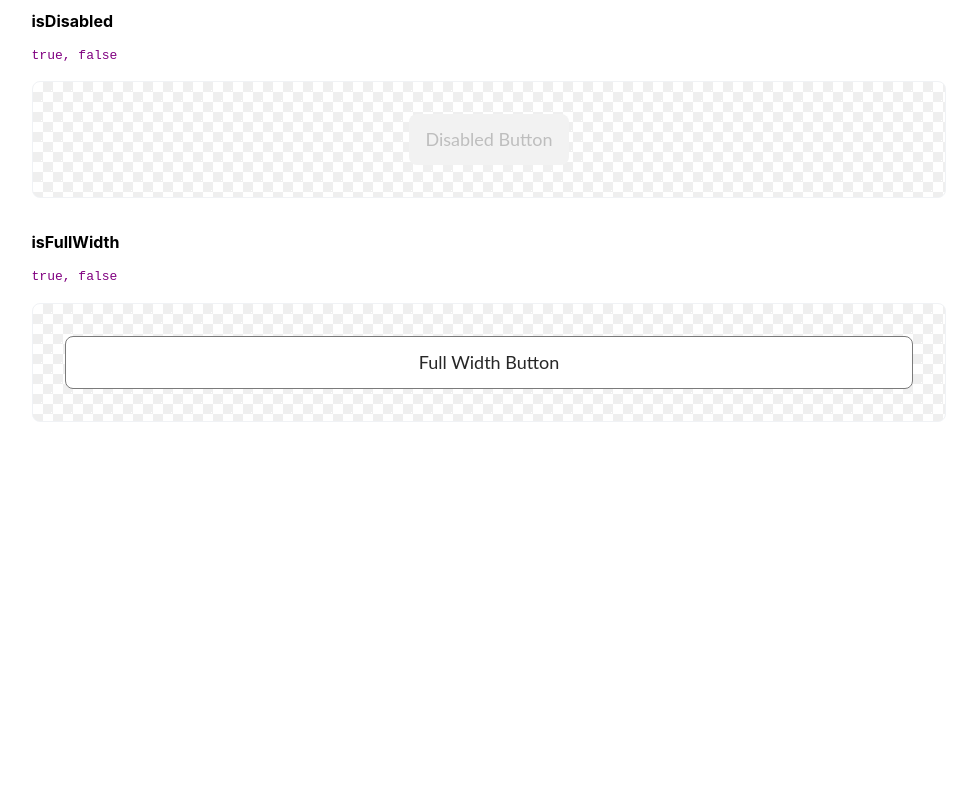
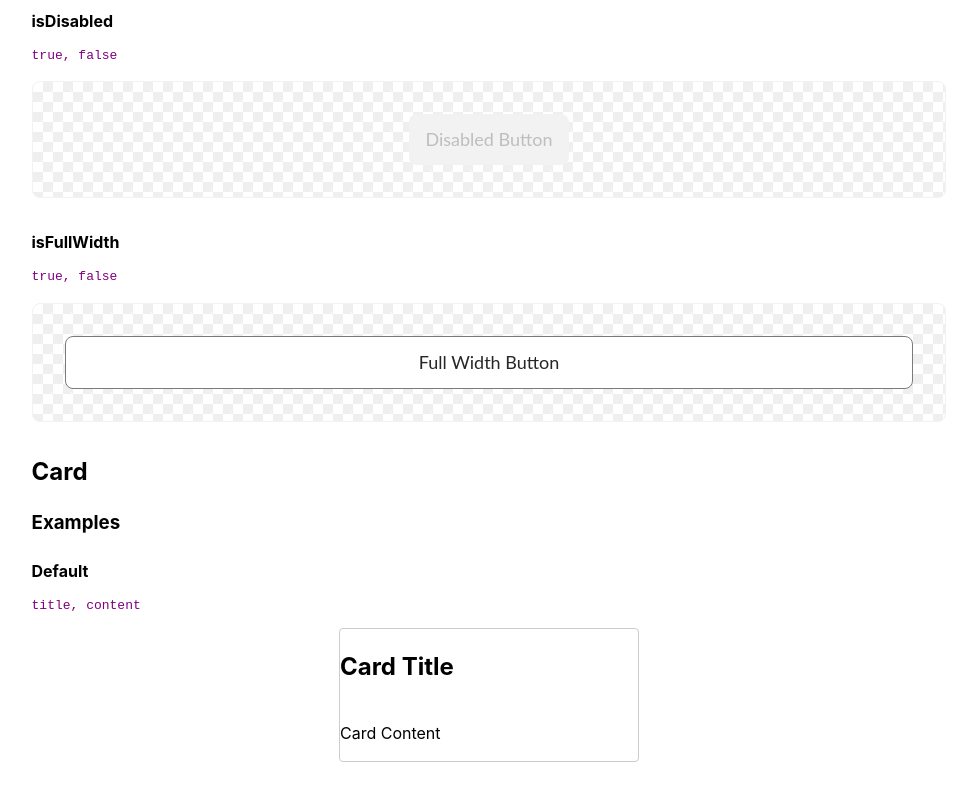
Before and after one commit to andyhdang/my-component-library, a React (Vite) app: page / in a window 1280 px wide. Shown: the part 978-1778 px from the top of the page, without its empty margins (151-1128 px from the left). Before the commit the page ends 1464 px from the top, so only its background shows below. Built offline with nearby package versions, Linux system fonts and the light colour scheme.

Commit message:
created card component

```diff
--- a/src/App.jsx
+++ b/src/App.jsx
@@ -10,6 +10,7 @@ import AddIcon from "@mui/icons-material/Add";
 import CloseRoundedIcon from '@mui/icons-material/CloseRounded';
 import Toggle from './components/Toggle/Toggle';
 import Gallery from './components/Gallery/Gallery';
+import Card from './components/Card/Card';
 
 function App() {
 
@@ -90,6 +91,17 @@ function App() {
           />
         </div>
 
+        <h2>Card</h2>
+        <h3>Examples</h3>
+        <h4>Default</h4>
+        <p className='code'>title, content</p>
+        <Card
+          title='Card Title'
+          content='Card Content'>
+
+        </Card>
+
+
       </>
   )
 }
--- /dev/null
+++ b/src/components/Card/Card.css
@@ -0,0 +1,11 @@
+.card {
+    display: flex;
+    flex-direction: column;
+    width: 100%;
+    max-width: 300px;
+    border: 1px solid #ccc;
+    border-radius: 4px;
+    overflow: hidden;
+    margin: 0 auto;
+    margin-bottom: 1rem;
+}
--- /dev/null
+++ b/src/components/Card/Card.jsx
@@ -0,0 +1,19 @@
+import React from 'react';
+import PropTypes from 'prop-types';
+import './Card.css';
+
+const Card = ({ title, content }) => {
+    return (
+        <div className="card">
+            <h2 className="card-title">{title}</h2>
+            <p className="card-content">{content}</p>
+        </div>
+    );
+};
+
+Card.propTypes = {
+    title: PropTypes.string.isRequired,
+    content: PropTypes.string.isRequired,
+};
+
+export default Card;
```
